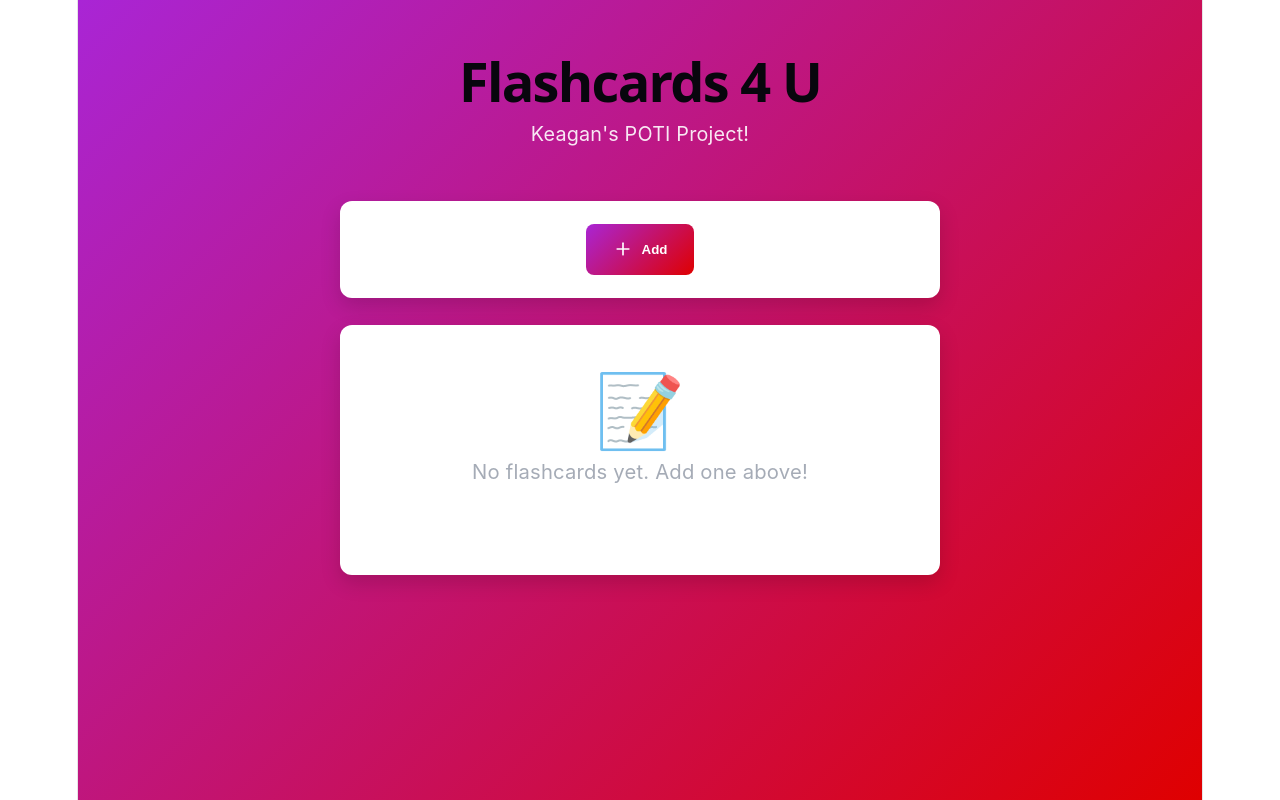
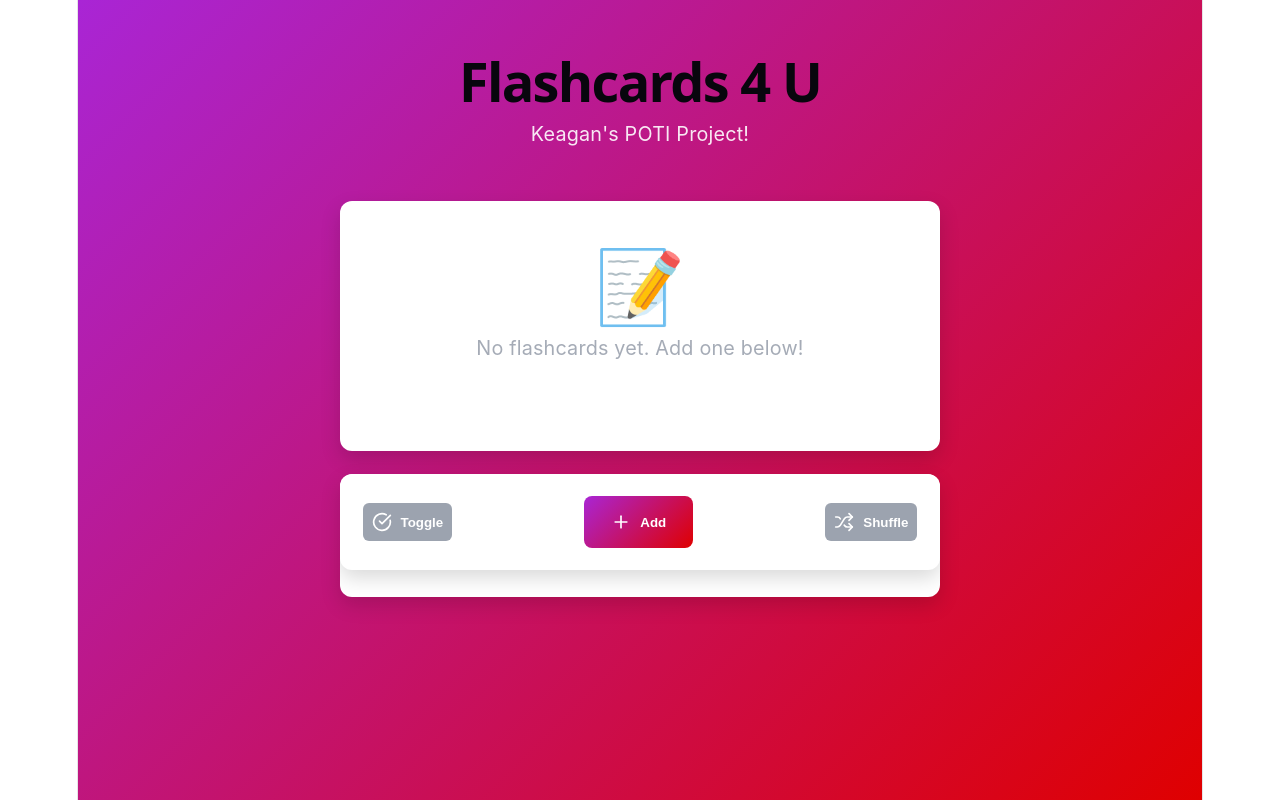
Before and after one commit to kg-csl/CardApp, a React app: page / in a window 1280 px wide. Built offline with nearby package versions, Linux system fonts and the light colour scheme; the HTML template or start-up script is replaced by a standard one.

Commit message:
Added main card functionality

```diff
--- a/src/CardApp.css
+++ b/src/CardApp.css
@@ -50,7 +50,7 @@ body {
   margin-bottom: 1.5rem;
   display: flex;
   gap: 0.75rem;
-  justify-content: center;
+  justify-content: space-between;
   align-items: center;
 }
 
@@ -111,10 +111,31 @@ body {
   overflow: hidden;
 }
 
-.empty-state {
+.empty-box {
+  background: white;
+  border-radius: 12px;
+  box-shadow: 0 8px 20px rgba(0, 0, 0, 0.15);
   padding: 4rem 2rem;
+  margin-bottom: 1.25rem;
   text-align: center;
   color: #9ca3af;
+  gap: 0.75rem;
+  justify-content: center;
+  align-items: center;
+}
+
+.active-box {
+  background: white;
+  border-radius: 12px;
+  box-shadow: 0 8px 20px rgba(0, 0, 0, 0.15);
+  padding: 4rem 2rem;
+  margin-bottom: 1.25rem;
+  gap: 0.75rem;
+  display: flex;
+  justify-content: space-between;
+  align-items: center;
+  min-height: 16em;
+  max-height: 32em;
 }
 
 .empty-icon {
@@ -183,6 +204,15 @@ body {
   flex: 1;
   color: #1f2937;
   font-size: 1.05rem;
+  line-height: 100%;
+  padding: 0.875rem 1.5rem;
+  border: none;
+}
+
+.main-text {
+  color: #1f2937;
+  font-size: 2rem;
+  line-height: 100%;
   padding: 0.875rem 1.5rem;
   border: none;
 }
@@ -229,7 +259,7 @@ body {
 }
 
 .edit-button:hover {
-  color: #667eea;
+  color: #a925d5;
   background: #eef2ff;
 }
 
@@ -270,8 +300,9 @@ body {
   background: #059669;
 }
 
-.cancel-button {
+.grey-button {
   padding: 0.5rem;
+  font-weight: 600;
   background: #9ca3af;
   color: white;
   border: none;
@@ -280,9 +311,10 @@ body {
   display: flex;
   align-items: center;
   transition: background 0.2s;
+  gap: 0.5rem;
 }
 
-.cancel-button:hover {
+.grey-button:hover {
   background: #6b7280;
 }
 
@@ -344,12 +376,13 @@ body {
   border-radius: 8px;
 }
 
-.modal .cancel-button {
+.modal .grey-button {
   background: #9ca3af;
   color: white;
   padding: 0.875rem 1.5rem;
   border: none;
   border-radius: 8px;
+  font-weight: 500;
 }
 
 .no-modal-active .modal-overlay {
--- a/src/CardApp.jsx
+++ b/src/CardApp.jsx
@@ -1,10 +1,10 @@
 import { useState } from 'react';
-import { Trash2, Plus, Check } from 'lucide-react';
+import { Trash2, Plus, Check, Shuffle, CircleCheckBig, CircleChevronLeft, CircleChevronRight } from 'lucide-react';
 import './CardApp.css';
 
 export default function CardApp() {
   const [cards, setCards] = useState([]);
-  const [activeCard, changeActiveCard] = useState({
+  const [activeCard, setActiveCard] = useState({
     id: 0,
     question: '',
     answer: '',
@@ -18,8 +18,6 @@ export default function CardApp() {
     question: '',
     answer: ''
   });
-
-  let index = 0;
 
   const addCard = () => {
     setModalFade(true);
@@ -35,7 +33,7 @@ export default function CardApp() {
         hidden: false,
       };
       setCards([...cards, newCard]);
-      changeActiveCard({...newCard, flipped: false});
+      setActiveCard({...newCard, flipped: false});
       setModalFade(false);
       setInput({question: '', answer: ''});
       setTimeout(() => {
@@ -70,20 +68,38 @@ export default function CardApp() {
           <p className="header-subtitle">Keagan's POTI Project!</p>
         </div>
 
+        {cards == 0 ? (
+          <div className="empty-box">
+            <div className="empty-icon">📝</div>
+            <p className="header-subtitle">No flashcards yet. Add one below!</p>
+          </div>
+        ) : (
+          <div onClick={() => setActiveCard({...activeCard, flipped: !activeCard.flipped})} className="active-box">
+            <button onClick={() => {setActiveCard(cards[cards.findIndex(card => card.id == activeCard.id) - 1])}} className="edit-button" disabled={cards.findIndex(card => card.id == activeCard.id) == 0}>
+              <CircleChevronLeft size={35} />
+            </button>
+            <p className="main-text">{activeCard.flipped ? activeCard.answer : activeCard.question}</p>
+            <button onClick={() => {setActiveCard(cards[cards.findIndex(card => card.id == activeCard.id) + 1])}} className="edit-button" disabled={cards.findIndex(card => card.id == activeCard.id) == cards.length - 1}>
+              <CircleChevronRight size={35} />
+            </button>
+          </div>
+        )}
+
+        <div className="card-list">
           <div className="input-section">
+            <button onClick={addCard} className="grey-button">
+              <CircleCheckBig size={20} />
+              Toggle
+            </button>
             <button onClick={addCard} className="add-button">
               <Plus size={20} />
               Add
             </button>
+            <button onClick={addCard} className="grey-button">
+              <Shuffle size={20} />
+              Shuffle
+            </button>
           </div>
-
-        <div className="card-list">
-          {cards.length === 0 ? (
-            <div className="empty-state">
-              <div className="empty-icon">📝</div>
-              <p className="header-subtitle">No flashcards yet. Add one above!</p>
-            </div>
-          ) : (
           <ul className="card-items">
             {cards.map((card) => (
               <li key={card.id} className={`card-item ${card.hidden && 'card-completed'}`}>
@@ -99,9 +115,9 @@ export default function CardApp() {
               </li>
             ))}
           </ul>
-          )}
         </div>
       </div>
+
       {isModal && (
         <div className={`modal-overlay ${modalFade ? 'fadeIn' : 'fadeOut'}`}>
           <div className="modal">
@@ -129,7 +145,7 @@ export default function CardApp() {
               <button onClick={handleCreate} className="create-button add-button">
                 Create Card
               </button>
-              <button onClick={handleClose} className="cancel-button">
+              <button onClick={handleClose} className="grey-button">
                 Cancel
               </button>
             </div>
```
Lines whose indentation alone changed are shown as unchanged.
